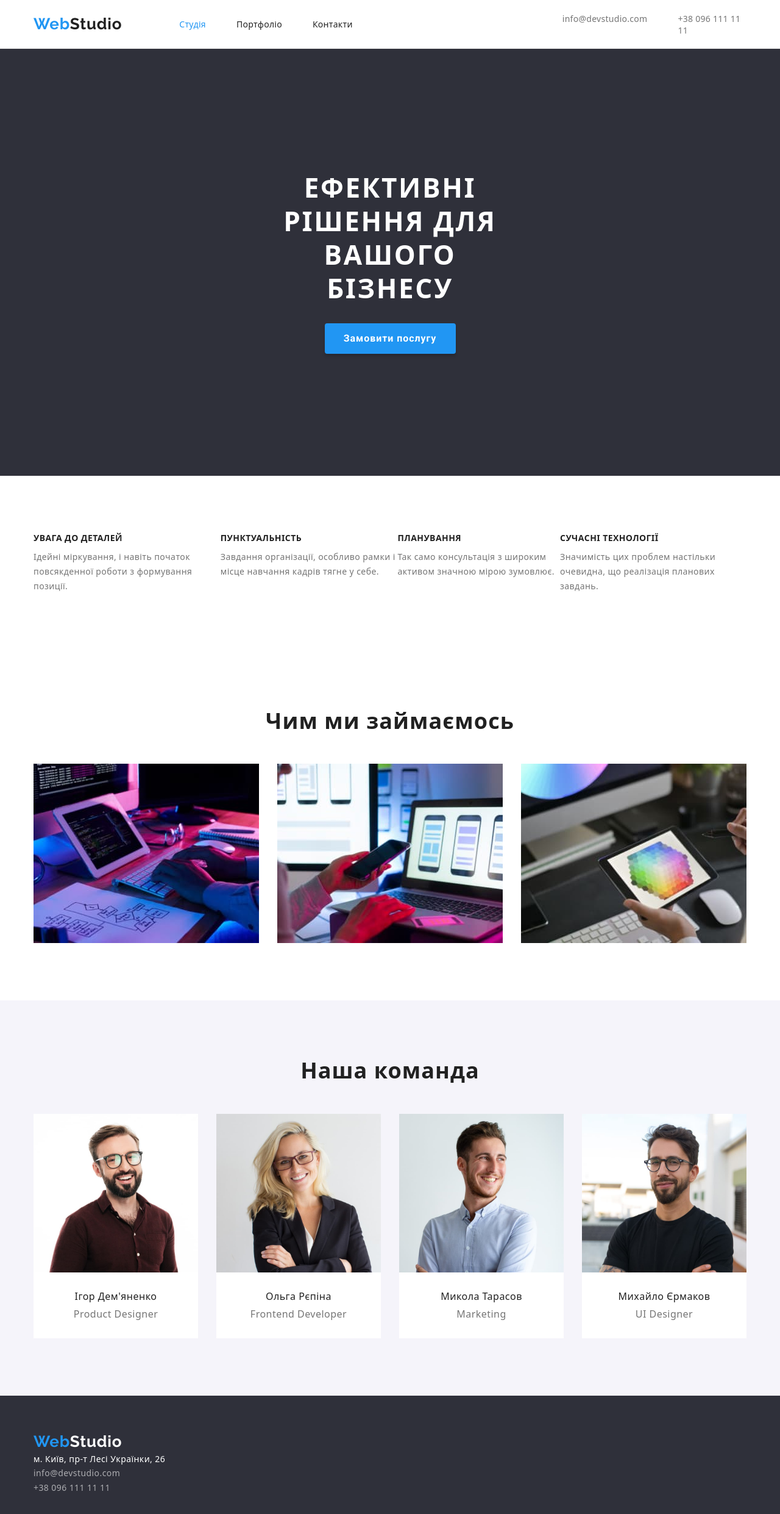
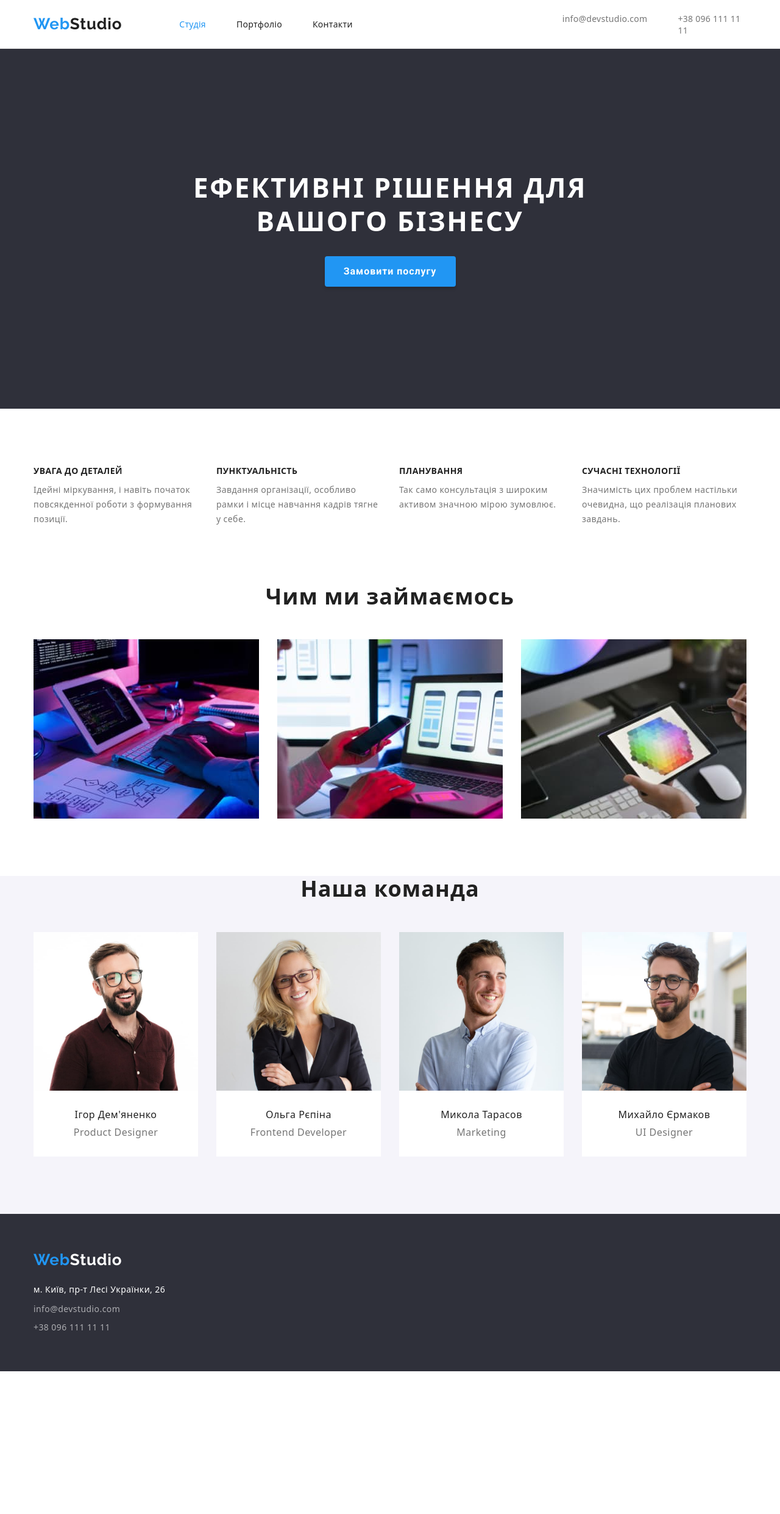
Before and after one commit to Hat1k0/-goit-markup-hw-03, a plain HTML site: page index.html in a window 1280 px wide. Shown: the whole page at 61% size. After the commit the page ends 2248 px from the top, so only its background shows below. Drawn offline with nearby package versions, Linux system fonts and the light colour scheme.

Commit message:
Add files via upload

```diff
--- a/css/styles.css
+++ b/css/styles.css
@@ -4,7 +4,13 @@ body {
   padding: 0;
   color: #000;
 }
-h1,h2,h3,h4,h5,p,ul {
+h1,
+h2,
+h3,
+h4,
+h5,
+p,
+ul {
   margin: 0;
   padding: 0;
 }
@@ -13,18 +19,17 @@ img {
   max-width: 100%;
   height: auto;
 }
-.section{
-  padding: 94px 0px 94px 0px;
+.section {
+  margin: 0;
+  padding: 0;
+  padding-bottom: 94px;
   width: 100%;
 }
-.container{
-
+.container {
   margin-left: auto;
   margin-right: auto;
   width: 1200px;
-  padding: 0px 15px 0px 15px;
-  box-sizing: border-box;
-
+  padding: 0px 15px;
 }
 
 :root {
@@ -50,12 +55,11 @@ img {
 /* !!! ------------------ HEADER------------------- !!!*/
 /* !!! ------------------------------------- !!!*/
 .header {
-  display: flex;
   background-color: #fff;
   border-bottom: 1px solid #ececec;
 }
-.head-flex{
-    align-items: center;
+.header .container {
+  align-items: center;
   display: flex;
 }
 /* !!! ------------------ LOGO ------------------ !!! */
@@ -77,17 +81,19 @@ img {
 }
 /* !!! ------------------ NAV ------------------ !!! */
 .nav {
- margin-right: 344px;
- padding-top: 32px;
- padding-bottom: 32px;
+  margin-right: 344px;
 }
 
 .nav-link {
+  display: block;
+  padding-top: 32px;
+  padding-bottom: 32px;
   text-decoration: none;
   color: var(--title-text-color);
 }
 
-.nav-link:hover,.nav-link:focus {
+.nav-link:hover,
+.nav-link:focus {
   color: var(--accent-color);
 }
 .nav-ul {
@@ -95,14 +101,13 @@ img {
   list-style: none;
 }
 .nav-list-item {
-
   text-decoration: none;
   font-weight: var(--medium-font-weight);
   font-size: var(--primary-font-size);
   line-height: 1.1;
   letter-spacing: 0.02em;
 }
-.nav-list-item:not(:last-child){
+.nav-list-item:not(:last-child) {
   margin-right: 50px;
 }
 .activity {
@@ -113,16 +118,18 @@ img {
   display: flex;
   margin: 0;
   padding: 0;
+  margin-left: auto;
   list-style: none;
 }
-.head-list-item-contacts:not(:last-child){
+.head-list-item-contacts:not(:last-child) {
   margin-right: 50px;
 }
 .head-contacts-link {
   text-decoration: none;
   color: var(--title-text-color);
 }
-.head-contacts-link:hover,.head-contacts-link:focus {
+.head-contacts-link:hover,
+.head-contacts-link:focus {
   color: var(--accent-color);
 }
 .head-contacts-link {
@@ -133,23 +140,23 @@ img {
   line-height: 1.1;
   letter-spacing: 0.02em;
 }
-.head-contacts-link:hover, .head-contacts-link:focus {
+.head-contacts-link:hover,
+.head-contacts-link:focus {
   color: var(--accent-color);
 }
 
 /* !!! ------------------ MAIN ------------------ !!!*/
-.main{
+.main {
   width: 100%;
 }
 /* !!! ------------------ MAIN-HEAD(STUDIO) ------------------ !!!*/
-
-.main-first-block{
-
-  text-align: center;
+.main-hero-section {
   width: 100%;
   background-color: var(--dark-background);
-  padding: 200px  452px 200px 452px;
-
+}
+.main-hero-section .container {
+  padding: 200px 0;
+  text-align: center;
 }
 .head-title {
   margin-right: auto;
@@ -178,11 +185,13 @@ img {
   cursor: pointer;
   letter-spacing: 0.06em;
 }
-.head-btn:hover,.head-btn:focus {
+.head-btn:hover,
+.head-btn:focus {
   background-color: var(--secondary-accent-color);
 }
 /* !!! ------------------ MAIN-FEATURES(STUDIO) ------------------ !!!*/
-.features {
+.features-section{
+  padding-top: 94px;
 }
 .features-ul {
   display: flex;
@@ -190,9 +199,16 @@ img {
   padding: 0;
   list-style: none;
 }
+.features-list-item {
+  width: 270px;
+}
+.features-list-item:not(:last-child) {
+  margin-right: 30px;
+}
 .features-list-item-title {
   margin: 0;
   margin-bottom: 10px;
+
   font-weight: 700;
   font-size: 14px;
   line-height: 1.2;
@@ -227,12 +243,12 @@ img {
   padding: 0;
   list-style: none;
 }
-.occupation-list-item:not(:last-child){
+.occupation-list-item:not(:last-child) {
   margin-right: 30px;
 }
 /* !!! ------------------ MAIN-OUR-TEAM(STUDIO) ------------------ !!!*/
-#portfolio{
-  background-color: #F5F4FA;
+#portfolio {
+  background-color: #f5f4fa;
   width: 100%;
 }
 .our-team-title {
@@ -242,7 +258,6 @@ img {
   font-weight: var(--bold-font-weight);
   font-size: 36px;
   line-height: 1.16;
-
   letter-spacing: 0.03em;
   color: var(--title-text-color);
 }
@@ -253,18 +268,17 @@ img {
   list-style: none;
 }
 .our-team-list-item {
-  padding-bottom: 30px;
   text-align: center;
   background-color: #fff;
 }
-.our-team-list-item:not(:last-child){
+.our-team-list-item:not(:last-child) {
   margin-right: 30px;
+}
+.our-team-list-item div {
+  padding: 30px 0;
 }
 .person-link {
   text-decoration: none;
-}
-.person-foto {
-  margin-bottom: 30px;
 }
 .person-title {
   font-weight: var(--medium-font-weight);
@@ -284,9 +298,10 @@ img {
 }
 /* !!! ------------------ MAIN-FILTER(PORTFOLIO) ------------------ !!!*/
 .ul-project-filter {
+  display: flex;
   list-style: none;
-  padding: 0;
-  margin: 0;
+  justify-content: center;
+  margin-bottom: 34px;
 }
 .filter-list-item {
   font-family: inherit;
@@ -296,6 +311,9 @@ img {
   letter-spacing: inherit;
   color: inherit;
 }
+.filter-list-item:not(:last-child) {
+margin-right: 8px;
+}
 .filter-list-item button {
   font-weight: var(--medium-font-weight);
   border-radius: 4px;
@@ -303,7 +321,8 @@ img {
   cursor: pointer;
   background-color: #f5f4fa;
 }
-.filter-list-item button:hover,button:focus {
+.filter-list-item button:hover,
+button:focus {
   box-shadow: 0px 4px 4px rgba(0, 0, 0, 0.25);
   background-color: var(--accent-color);
   color: var(--primary-white-color);
@@ -347,23 +366,29 @@ img {
   letter-spacing: 0.03em;
 }
 /* !!!------------- PORTFOLIO PROJECTS-------------------- !!!*/
+.project-section{
+  padding-top: 94px;
+}
+.project-section .container{
+ padding: 0;
+}
 .project-ul {
-  margin: 0;
-  padding: 0;
+  display: flex;
+  flex-wrap:wrap;
   list-style: none;
   font-weight: var(--medium-font-weight);
   font-size: var(--primary-font-size);
-}
-.project-text-block{
-
 }
 .project-li {
   border: #eeeeee solid 1px;
   width: 370px;
   height: 404px;
+  margin: 15px;
 }
 .project-li a {
   text-decoration: none;
+}
+.project-text-block {
 }
 .project-title {
   padding-left: 24px;
@@ -385,10 +410,7 @@ img {
 .footer {
   background-color: var(--dark-background);
   width: 100%;
-}
-.footer .container{
-  padding-top: 60px;
-  padding-bottom: 60px;
+  padding: 60px 0;
 }
 
 .footer-logo {
@@ -399,8 +421,10 @@ img {
   font-size: 26px;
   line-height: 1.2;
   letter-spacing: 0.03em;
+
 }
 .footer-address {
+  margin-top: 20px;
   font-style: normal;
 }
 .footer-address-ul {
@@ -429,3 +453,8 @@ img {
   opacity: 60%;
   text-decoration: none;
 }
+.footer-link-mail{
+  display: block;
+  margin-top: 9px;
+  margin-bottom: 6px;
+}
--- a/index.html
+++ b/index.html
@@ -24,7 +24,6 @@
   <body>
     <header class="header">
       <div class="container">
-        <section class="head-flex">
         <a class="head-logo" href="index.html"
           ><span class="span-logo">Web</span>Studio</a
         >
@@ -53,19 +52,19 @@
             >
           </li>
         </ul>
-        </section>
       </div>
     </header>
     <main class="main">
-      <div class="main-first-block">
+      <section class="main-hero-section">
+        <div class="container">
           <h1 class="head-title">
             Ефективні рішення для<br />
             вашого бізнесу
           </h1>
           <button class="head-btn" type="button">Замовити послугу</button>
         </div>
-
-      <section class="section">
+      </section>
+      <section class="features-section section">
         <div class="container">
           <ul class="features-ul">
             <li class="features-list-item">
@@ -138,7 +137,6 @@
           <h2 class="our-team-title">Наша команда</h2>
           <ul class="our-team-ul">
             <li class="our-team-list-item">
-              <a class="person-link" href="">
               <img
                 src="image/igor.jpg"
                 alt="person-foto"
@@ -146,54 +144,51 @@
                 width="270"
                 height="260"
               />
-
+              <div>
                 <h3 class="person-title">Ігор Дем'яненко</h3>
                 <p class="person-discription">Product Designer</p>
-              </a>
+              </div>
             </li>
             <li class="our-team-list-item">
-              <a class="person-link" href=""
-                ><img
+              <img
                 class="person-foto"
                 src="image/olga.jpg"
                 alt="person foto"
                 width="270"
                 height="260"
               />
-
+              <div>
                 <h3 class="person-title">Ольга Рєпіна</h3>
                 <p class="person-discription">Frontend Developer</p>
-              </a>
+              </div>
             </li>
 
             <li class="our-team-list-item">
-              <a class="person-link" href=""
-                ><img
+              <img
                 src="image/mykola.jpg"
                 alt="person foto"
                 class="person-foto"
                 width="270"
                 height="260"
               />
-
+              <div>
                 <h3 class="person-title">Микола Тарасов</h3>
                 <p class="person-discription">Marketing</p>
-              </a>
+              </div>
             </li>
 
             <li class="our-team-list-item">
-              <a class="person-link" href=""
-                ><img
+              <img
                 src="image/mykhailo.jpg"
                 alt="person foto"
                 class="person-foto"
                 width="270"
                 height="260"
               />
-
+              <div>
                 <h3 class="person-title">Михайло Єрмаков</h3>
                 <p class="person-discription">UI Designer</p>
-              </a>
+              </div>
             </li>
           </ul>
         </div>
@@ -215,7 +210,6 @@
                 м. Київ, пр-т Лесі Українки, 26</a
               >
             </li>
-            <li class="contact-list-item"></li>
             <li class="contact-list-item">
               <a class="footer-link-mail" href="mailto:info@devstudio.com"
                 >info@devstudio.com</a
```
Also changed, not shown: portfolio.html (+11 -10 lines). Lines whose indentation alone changed are shown as unchanged.
